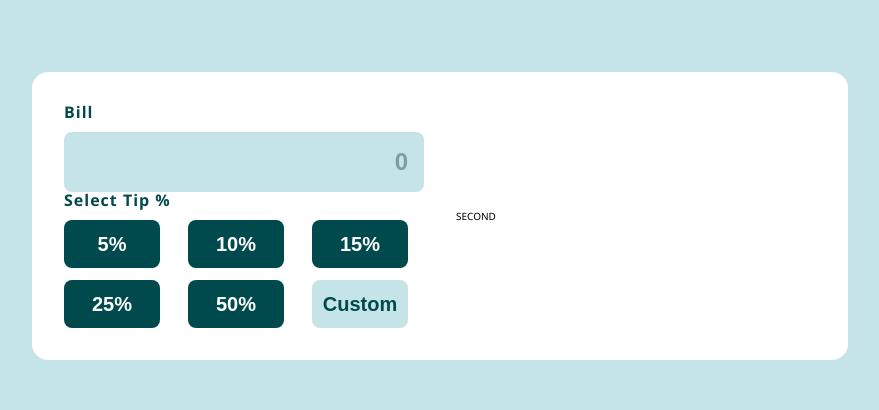
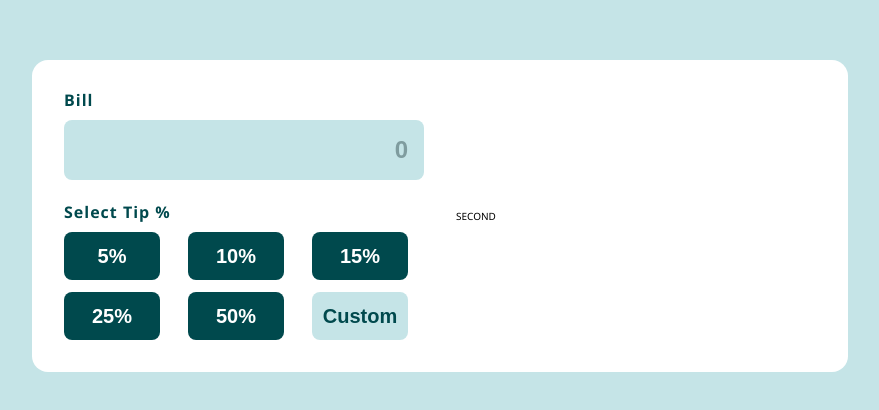
Before and after one commit to Sabelo-Hlatshwayo/tip-calculator, a React (Vite) app: page / in a window 1280 px wide. Shown: the part 184-594 px from the top of the page, without its empty margins (200-1079 px from the left). Built offline with nearby package versions, Linux system fonts and the light colour scheme.

Commit message:
Create a separate component for the buttons and the input element for selecting the tip percentage

```diff
--- a/src/App.jsx
+++ b/src/App.jsx
@@ -1,5 +1,6 @@
 import React from "react";
 import InitialBill from "./components/InitialBill";
+import TipPercentage from "./components/TipPercentage";
 
 function App() {
     return (
@@ -7,19 +8,7 @@ function App() {
             <div className="grid calculator">
                 <form className="calculator__input-box">
                     <InitialBill />
-                    <p className="calculator__tip-percent">select tip %</p>
-                    <div className="calculator__buttons-box">
-                        <button className="calculator__buttons">5%</button>
-                        <button className="calculator__buttons">10%</button>
-                        <button className="calculator__buttons">15%</button>
-                        <button className="calculator__buttons">25%</button>
-                        <button className="calculator__buttons">50%</button>
-                        <input
-                            type="text"
-                            placeholder="custom"
-                            className="calculator__custom"
-                        />
-                    </div>
+                    <TipPercentage />
                 </form>
                 <div className="calculator__output-box">SECOND</div>
             </div>
--- /dev/null
+++ b/src/components/TipPercentage.jsx
@@ -0,0 +1,23 @@
+import React from "react";
+
+function TipPercentage() {
+    return (
+        <div>
+            <p className="calculator__tip-percent">select tip %</p>
+            <div className="calculator__buttons-box">
+                <button className="calculator__buttons">5%</button>
+                <button className="calculator__buttons">10%</button>
+                <button className="calculator__buttons">15%</button>
+                <button className="calculator__buttons">25%</button>
+                <button className="calculator__buttons">50%</button>
+                <input
+                    type="text"
+                    placeholder="custom"
+                    className="calculator__custom"
+                />
+            </div>
+        </div>
+    );
+}
+
+export default TipPercentage;
--- a/src/index.css
+++ b/src/index.css
@@ -41,7 +41,9 @@ body {
 }
 
 .calculator__input-box {
-    /* border: solid red; */
+    display: flex;
+    flex-direction: column;
+    gap: 2.4rem;
 }
 
 .calculator__bill,
```
